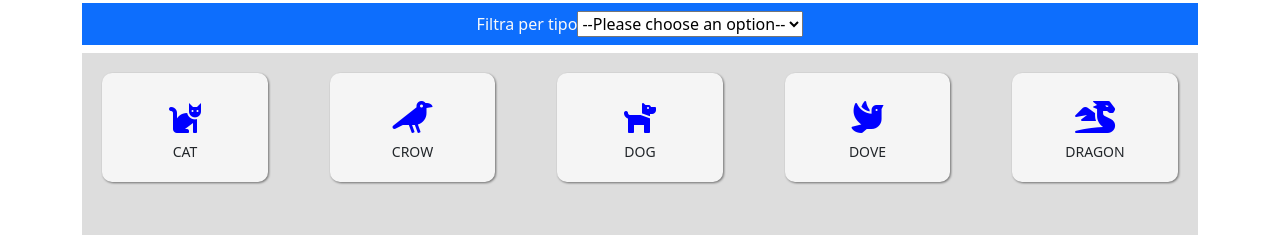
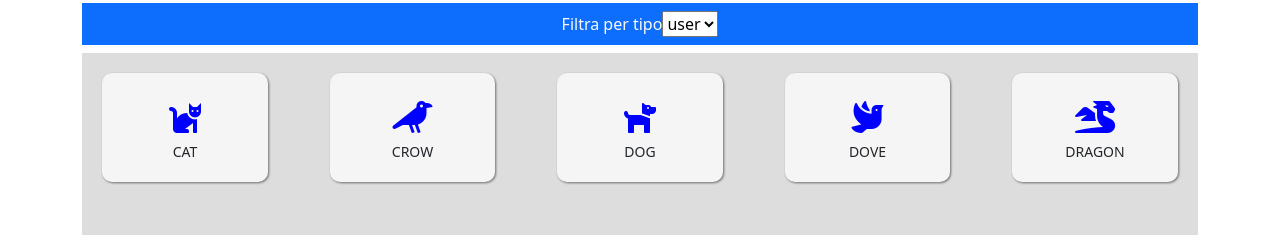
Before and after one commit to Gandalf93/js-es6-icons, a plain HTML site: page index.html in a window 1280 px wide. Shown: the part 53-288 px from the top of the page. Drawn offline with nearby package versions, Linux system fonts and the light colour scheme.

Commit message:
add-mile3-problematica

```diff
--- a/index.html
+++ b/index.html
@@ -12,20 +12,16 @@
 
 <body>
     <div class="container">
+
         <div>
             <h1 class="text-primary">FontIcons</h1>
         </div>
 
         <div id="strisciablu" class="bg-primary text-center d-flex align-items-center justify-content-center p-2 mb-2">
             <span class="text-light">Filtra per tipo</span>
-            <select name="pets" id="pet-select">
-                <option value="">--Please choose an option--</option>
-                <option value="dog">Dog</option>
-                <option value="cat">Cat</option>
-                <option value="hamster">Hamster</option>
-                <option value="parrot">Parrot</option>
-                <option value="spider">Spider</option>
-                <option value="goldfish">Goldfish</option>
+            <select name="type" id="type">
+                <option value="All">All</option>
+
             </select>
         </div>
 
--- a/js/script.js
+++ b/js/script.js
@@ -103,24 +103,25 @@ const icons = [
 
 
 
-const arrayColorato = icons.map((element) => {
-
-  let color = 'pink';
-
-  if(element.type == 'animal'){
-    color = 'blue';
-  }else if(element.type == 'vegetable'){
-    color = 'green';
-  }
-  return{
-    ...element,
-    color
-  }
-});
+const arrayColorato = colorIcons(icons);
 
 print(arrayColorato);
 
 console.log(arrayColorato);
+
+ const types = [];
+
+ arrayColorato.forEach((element) => {
+   if(!types.includes(element.type)){
+     types.push(element.type);
+     document.getElementById('type').innerHTML =
+     `
+     <option value="${element.type}">${element.type}</option>
+     `
+   }
+ });
+ console.log(types);
+
 
 // funzioni
    function print(array){
@@ -142,3 +143,21 @@ console.log(arrayColorato);
     });
 
     }
+
+    function colorIcons(array){
+      const arrayColorato = array.map((element) => {
+
+        let color = 'pink';
+
+        if(element.type == 'animal'){
+          color = 'blue';
+        }else if(element.type == 'vegetable'){
+          color = 'green';
+        }
+        return{
+          ...element,
+          color
+        }
+      });
+     return arrayColorato;
+    }
```
